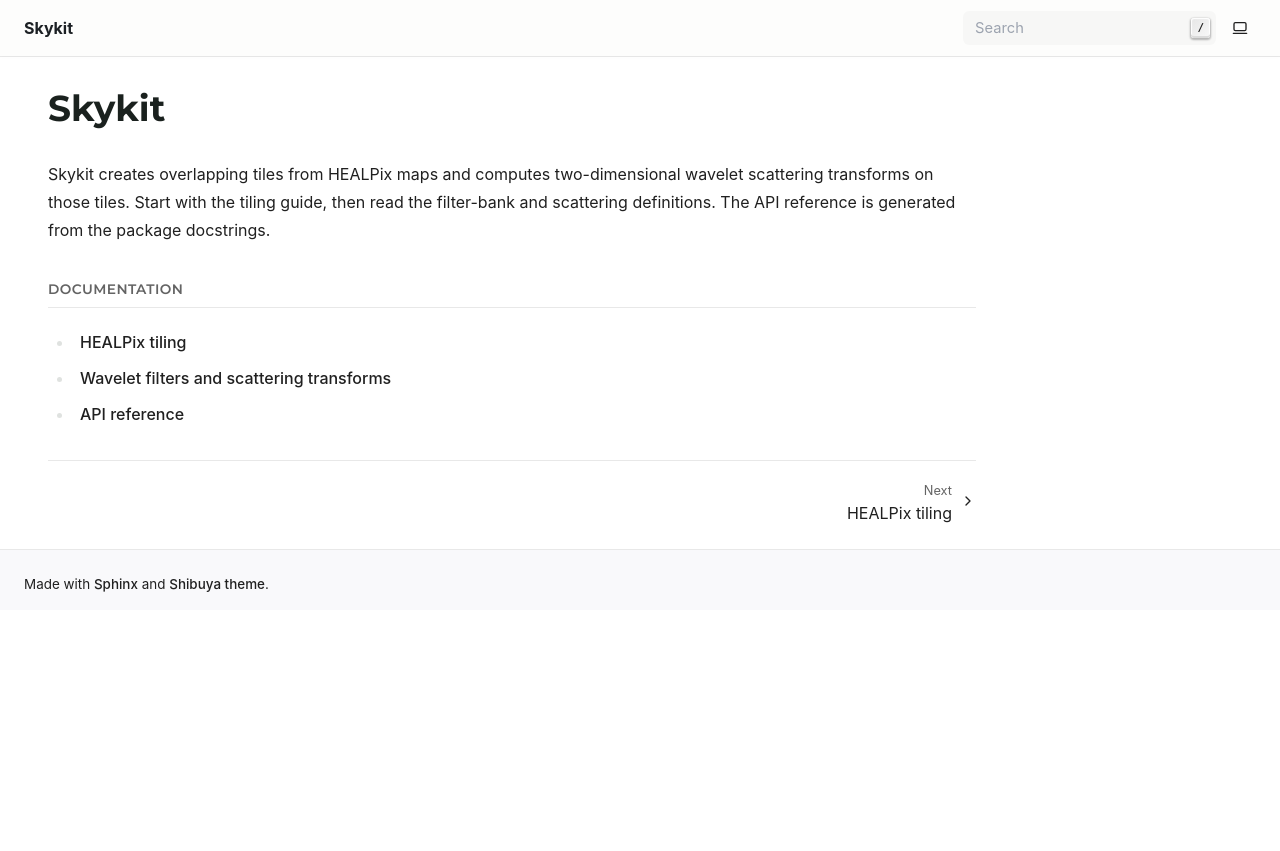
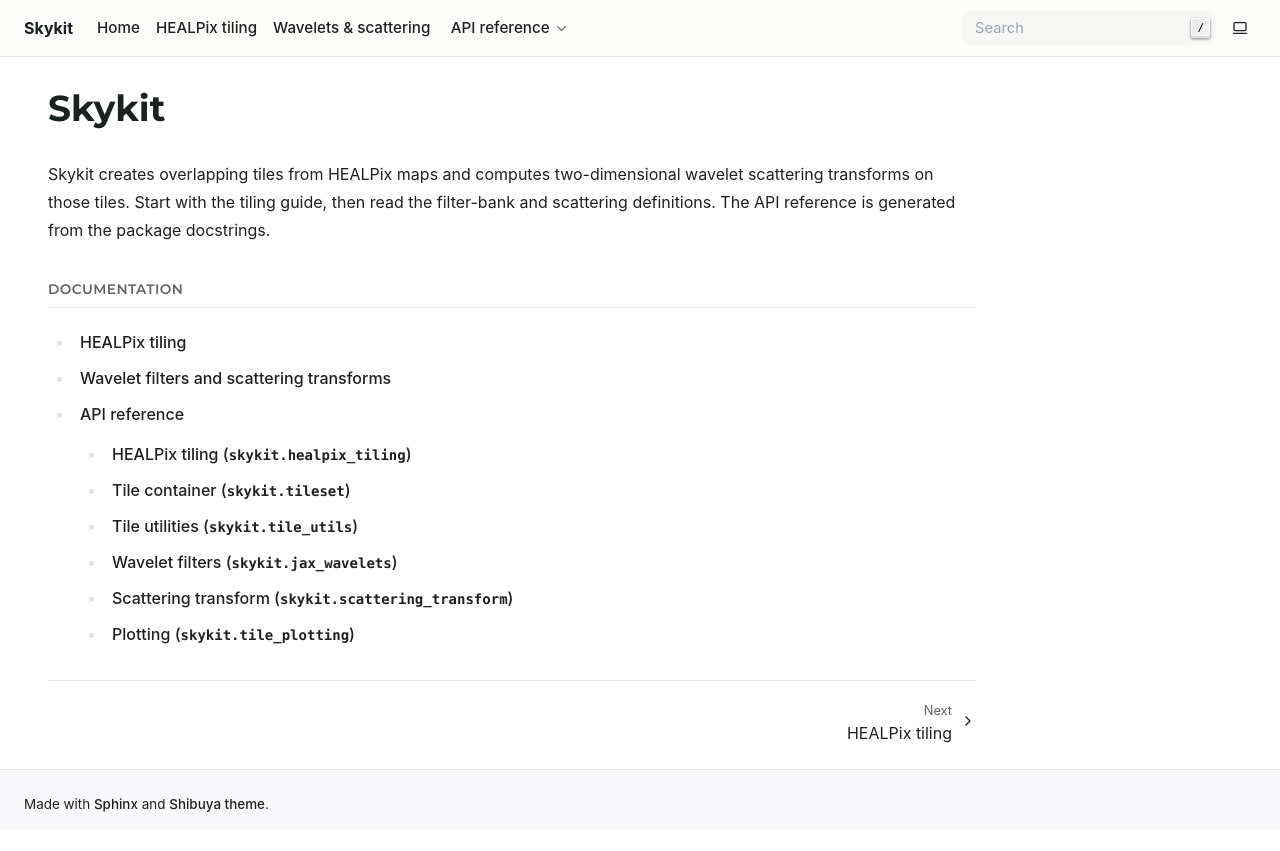
Before and after one commit to 1cosmologist/skykit, a Sphinx documentation site: the page built from docs/index.md, in a window 1280 px wide. Shown: the top 851 px of the page. Built offline with Sphinx 7.4.7, drawn with Linux system fonts in a browser that asks for light colours; the version number could not be read and is left out.

Commit message:
navigation

```diff
--- /dev/null
+++ b/docs/api/healpix_tiling.rst
@@ -0,0 +1,5 @@
+HEALPix tiling (``skykit.healpix_tiling``)
+==========================================
+
+.. automodule:: skykit.healpix_tiling
+   :members: HealpixTileProjector, healpix2tiles, tiles2healpix
--- /dev/null
+++ b/docs/api/jax_wavelets.rst
@@ -0,0 +1,5 @@
+Wavelet filters (``skykit.jax_wavelets``)
+=========================================
+
+.. automodule:: skykit.jax_wavelets
+   :members: gabor_2d, morlet_2d, bump_2d, lowpass_2d, generate_filter_bank
--- /dev/null
+++ b/docs/api/scattering_transform.rst
@@ -0,0 +1,5 @@
+Scattering transform (``skykit.scattering_transform``)
+========================================================
+
+.. automodule:: skykit.scattering_transform
+   :members: Scattering2D
--- /dev/null
+++ b/docs/api/tile_plotting.rst
@@ -0,0 +1,5 @@
+Plotting (``skykit.tile_plotting``)
+===================================
+
+.. automodule:: skykit.tile_plotting
+   :members: get_tile_wcs, plot_tile_flat, plot_tile_proj, plot_tile_flat_at, plot_tile_proj_at, plot_scattering_coefs, plot_scattering_tile
--- /dev/null
+++ b/docs/api/tile_utils.rst
@@ -0,0 +1,5 @@
+Tile utilities (``skykit.tile_utils``)
+======================================
+
+.. automodule:: skykit.tile_utils
+   :members: create_apodization_window, apply_apodization, write_tileset_hdf5, read_tileset_hdf5
--- /dev/null
+++ b/docs/api/tileset.rst
@@ -0,0 +1,5 @@
+Tile container (``skykit.tileset``)
+===================================
+
+.. automodule:: skykit.tileset
+   :members: TileSet
--- a/docs/conf.py
+++ b/docs/conf.py
@@ -29,6 +29,24 @@
 html_theme_options = {
     "page_layout": "compact",
     "accent_color": "ruby",
+    "nav_links": [
+        {"title": "Home", "url": "index"},
+        {"title": "HEALPix tiling", "url": "tiling"},
+        {"title": "Wavelets & scattering", "url": "wavelets-scattering"},
+        {
+            "title": "API reference",
+            "url": "api",
+            "children": [
+                {"title": "API overview", "url": "api"},
+                {"title": "HEALPix tiling", "url": "api/healpix_tiling"},
+                {"title": "TileSet", "url": "api/tileset"},
+                {"title": "Tile utilities", "url": "api/tile_utils"},
+                {"title": "Wavelet filters", "url": "api/jax_wavelets"},
+                {"title": "Scattering transform", "url": "api/scattering_transform"},
+                {"title": "Plotting", "url": "api/tile_plotting"},
+            ],
+        },
+    ],
 }
 
 templates_path = ["_templates"]
```
Also changed, not shown: docs/api.rst (+8 -34 lines).
